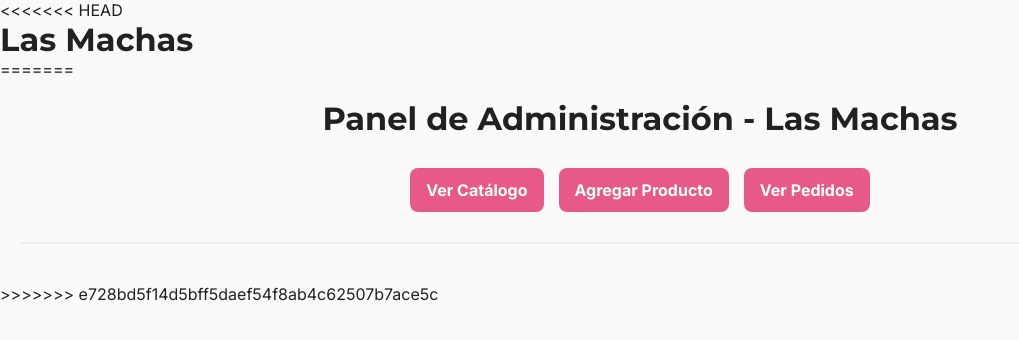
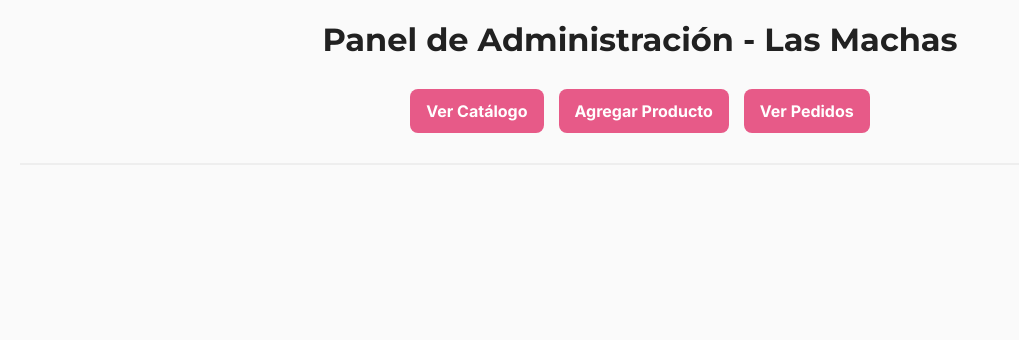
Before and after one commit to omar525-eng/Las-Machas-, an Angular app in the folder frontend/: page / in a window 1280 px wide. Shown: the top 340 px of the page, without its empty margins (0-1019 px from the left). Built offline with nearby package versions, Linux system fonts and the light colour scheme.

Commit message:
Panel de administracion correcto

```diff
--- a/frontend/src/app/app.html
+++ b/frontend/src/app/app.html
@@ -1,7 +1,3 @@
-<<<<<<< HEAD
-<h1>Las Machas</h1>
-<router-outlet></router-outlet>
-=======
 <div style="text-align: center; padding: 20px;">
   <h1>Panel de Administración - Las Machas</h1>
 
@@ -17,4 +13,3 @@
 <div style="max-width: 1000px; margin: 0 auto;">
   <router-outlet></router-outlet>
 </div>
->>>>>>> e728bd5f14d5bff5daef54f8ab4c62507b7ace5c
```
